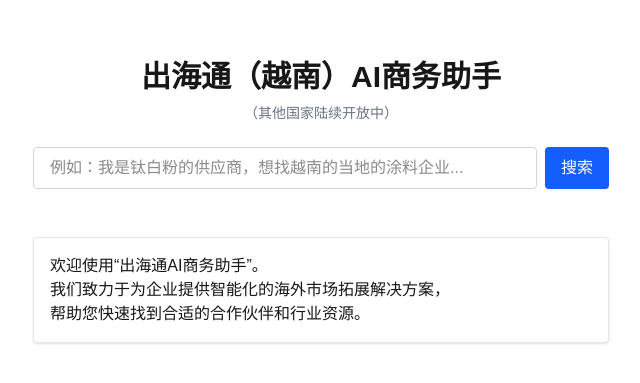
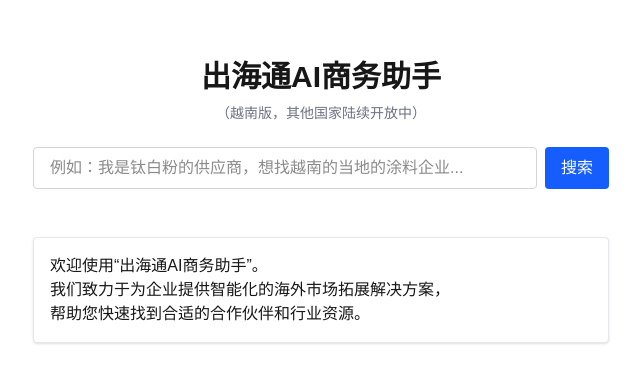
Before and after one commit to richardln/search-overseas-ai, a Next.js app: page / in a window 1280 px wide. Shown: the part 199-582 px from the top of the page, without its empty margins (319-959 px from the left). Built offline with nearby package versions, Linux system fonts and the light colour scheme.

Commit message:
Update page.tsx

```diff
--- a/app/page.tsx
+++ b/app/page.tsx
@@ -35,8 +35,8 @@ export default function Page() {
 
   return (
     <main className="flex flex-col items-center justify-center min-h-screen px-4 py-8">
-      <h1 className="text-3xl font-bold mb-2">出海通（越南）AI商务助手</h1>
-      <p className="text-sm text-gray-500 mb-6">（其他国家陆续开放中）</p>
+      <h1 className="text-3xl font-bold mb-2">出海通AI商务助手</h1>
+      <p className="text-sm text-gray-500 mb-6">（越南版，其他国家陆续开放中）</p>
       <div className="flex w-full max-w-xl gap-2 mb-6">
         <input
           className="flex-grow border border-gray-300 rounded px-4 py-2"
```
